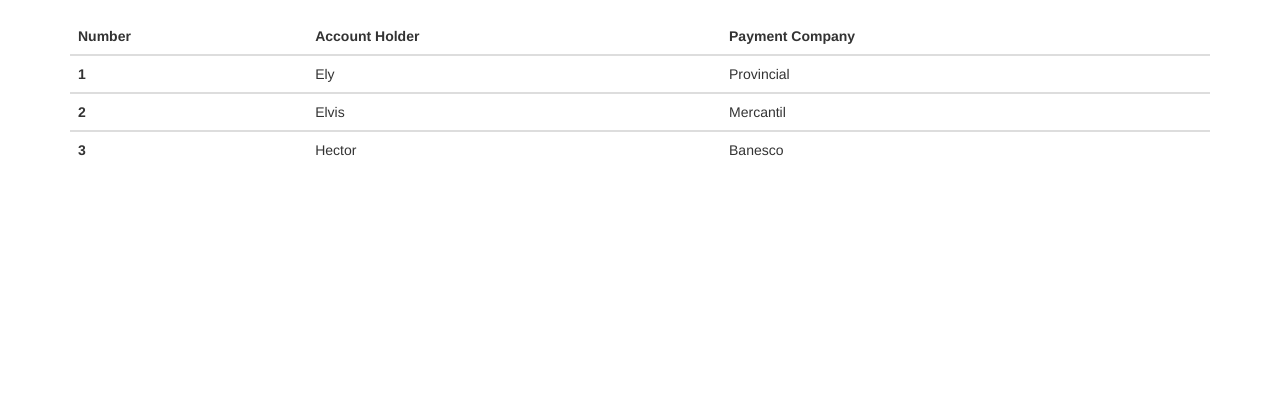
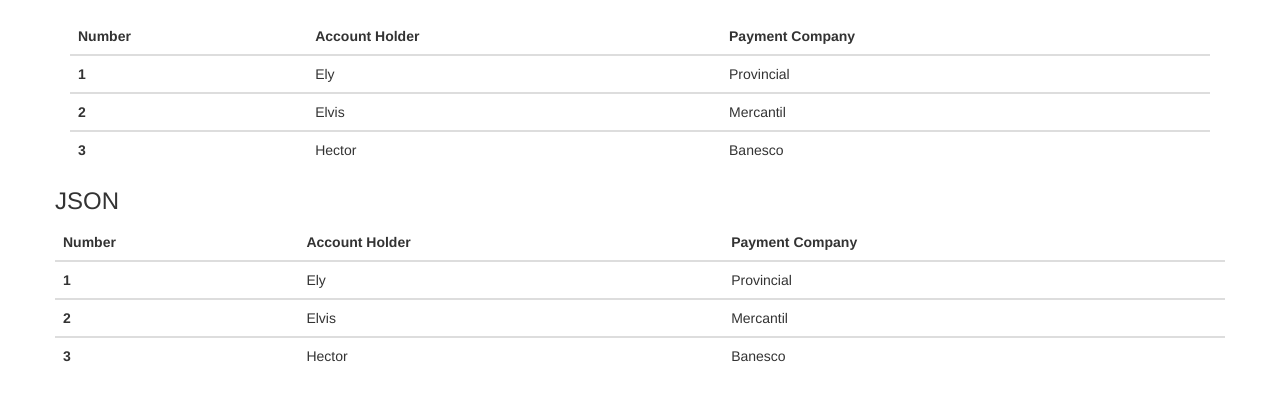
Before and after one commit to erricov/TALLER-2-Interfaces-web, a website: page index.html in a window 1280 px wide. Shown: the part 107-508 px from the top of the page. Drawn offline with Linux system fonts and the light colour scheme.

Commit message:
Se añadio una tabla nueva

```diff
--- a/index.html
+++ b/index.html
@@ -46,7 +46,23 @@
 			</div>
 
 
-
+			<h3>JSON</h3>
+			<table class="table table-hover">
+				<thead>
+						<tr>
+							<th>Number</th>
+							<th>Account Holder</th>
+							<th>Payment Company</th>
+						</tr>
+					</thead>
+					<tbody ng-repeat="x in paymentMethods">
+						<th>
+							{{x.number}}
+						</th>
+						<td>{{x.paymentHolder}}</td>
+						<td>{{x.paymentCompany}}</td>
+					</tbody>
+			</table>
 		</div>
 		<div class="row" ng-show="credicard">
 			<div class="col-md-6 registro">
```
